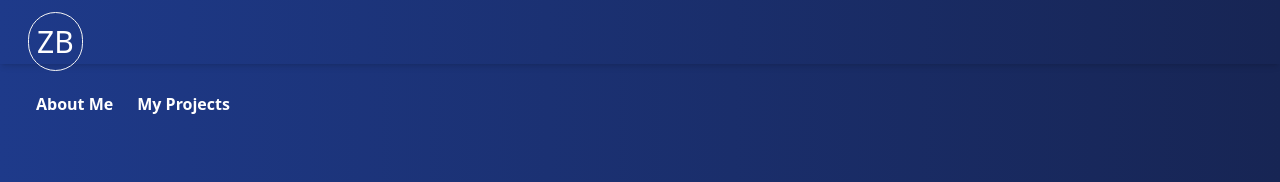
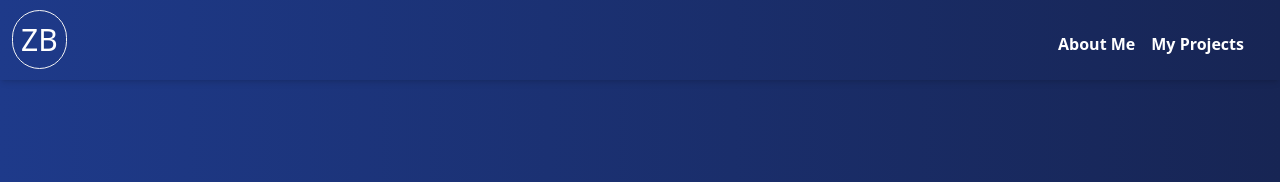
Before and after one commit to zbarnes32/zachs-react-portfolio, a React (Create React App) app: page / in a window 1280 px wide. Shown: the top 182 px of the page. Built offline with nearby package versions, Linux system fonts and the light colour scheme.

Commit message:
Reworked Navbar to work on mobile view and above.

```diff
--- a/src/components/Navbar.jsx
+++ b/src/components/Navbar.jsx
@@ -11,26 +11,26 @@ const Navbar = () => {
     };
 
     return (
-        <nav className="bg-gradient-to-r from-blue-900 to-blue-950 text-white py-4 px-3 w-full fixed top-0 left-0 md:h-16 shadow-md">
-            <div className="flex justify-between items-center">
-                <div className="mx-4 py-2">
+        <nav className="bg-gradient-to-r from-blue-900 to-blue-950 text-white w-full sm:py-4 sm:px-3 fixed top-0 left-0 md:h-20 shadow-md sm:flex sm:justify-between sm:items-center">
+            <div className="flex justify-between items-center py-3 px-4 sm:p-0">
+                <div>
                     <div className="text-3xl"><a className="border border-neutral-100 p-2 rounded-full hover:text-cyan-400 hover:border hover:border-cyan-400" href="#hero">ZB</a>
                     </div>
-                        {/* Logo option: https://encrypted-tbn0.gstatic.com/images?q=tbn:ANd9GcT7-AIH9dNQ3ykA0g59brD_We_LN69Osktg7qf8VRZB3XIEYlxYuAP3nCsGkXG4LNf86Lk&usqp=CAU */}
+                    {/* Logo option: https://encrypted-tbn0.gstatic.com/images?q=tbn:ANd9GcT7-AIH9dNQ3ykA0g59brD_We_LN69Osktg7qf8VRZB3XIEYlxYuAP3nCsGkXG4LNf86Lk&usqp=CAU */}
                 </div>
                 <div className="sm:hidden">
-                    {isOpen ? <FontAwesomeIcon icon={faXmark} className="h-8" onClick={toggleNavbar}/> : <FontAwesomeIcon icon={faBars} className="h-8" onClick={toggleNavbar}/>}
+                    {isOpen ? <FontAwesomeIcon icon={faXmark} className="h-8" onClick={toggleNavbar} /> : <FontAwesomeIcon icon={faBars} className="h-8" onClick={toggleNavbar} />}
                 </div>
             </div>
             <div className="container mx-4">
-                <ul className={`${isOpen ? 'block' : 'hidden' } pt-4 pb-2 md:flex md:items-center md:space-x-4`}>
-                    <li className="py-2 md: py-0 md:mx-2 font-bold"><a href="#about" className="hover:text-blue-200">About Me</a></li>
-                    <li className="py-2 md: py-0 md:mx-2 font-bold"><a href="#projects" className="hover:text-blue-200">My Projects</a></li>
-                    <li className="py-2 md:mx-2 py-0 md:hidden font-bold"><a href="#contact" className="hover:text-blue-200">Get In Touch</a></li>
+                <ul className={`${isOpen ? 'block' : 'hidden'} pt-4 pb-2 sm:flex justify-end`}>
+                    <li className="block py-2 md: py-0 md:mx-2 font-bold"><a href="#about" className="hover:text-blue-200">About Me</a></li>
+                    <li className="block py-2 md: py-0 md:mx-2 font-bold"><a href="#projects" className="hover:text-blue-200">My Projects</a></li>
+                    <li className="block py-2 md:mx-2 py-0 md:hidden font-bold"><a href="#contact" className="hover:text-blue-200">Get In Touch</a></li>
                     {/* <li className="mx-2"><a href="#contact" className="hover:text-blue-200">Contact Me</a></li> */}
                 </ul>
+            <button className="hidden block bg-cyan-600 mx-8 px-4 py-2 rounded-full w-40 hover:bg-blue-950 hover:text-cyan-400 hover:border-2 hover:border-cyan-600"><a href="#contact">Get In Touch</a></button>
             </div>
-                    <button className="hidden block bg-cyan-600 mx-8 px-4 py-2 rounded-full w-40 hover:bg-blue-950 hover:text-cyan-400 hover:border-2 hover:border-cyan-600"><a href="#contact">Get In Touch</a></button>
         </nav>
     );
 };
```
